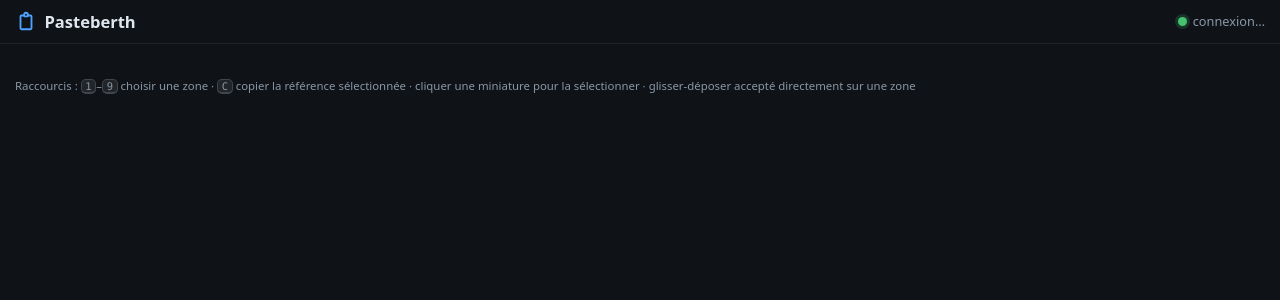
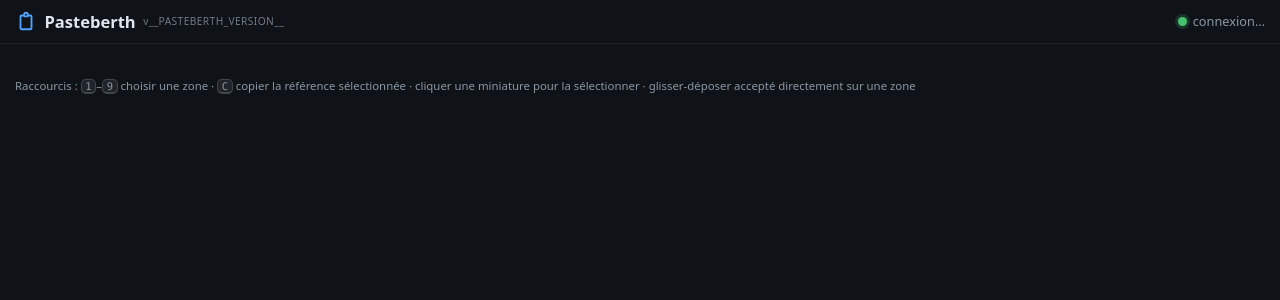
Before and after one commit to Fade78/pasteberth, a Python web app: template pasteberth/templates/index.html in a window 1280 px wide. Shown: the top 300 px of the page. Run offline with Jinja, Linux system fonts and the light colour scheme; the template is opened without the code that fills it, so the values that code supplies are empty.

Commit message:
Affiche la version dans l interface

```diff
--- a/pasteberth/__init__.py
+++ b/pasteberth/__init__.py
@@ -1,3 +1,3 @@
 """Pasteberth : pont clipboard navigateur -> filesystem du harness."""
 
-__version__ = "1.0.0"
+__version__ = "1.0.1"
--- a/pasteberth/static/style.css
+++ b/pasteberth/static/style.css
@@ -45,6 +45,14 @@
   font-size: 1.1rem;
   font-weight: 650;
   margin: 0;
+}
+
+.brand-version {
+  color: var(--muted);
+  font-size: 0.68rem;
+  font-weight: 500;
+  letter-spacing: 0.04em;
+  opacity: 0.78;
 }
 
 .brand-icon { width: 22px; height: 22px; fill: var(--accent); }
--- a/pasteberth/templates/index.html
+++ b/pasteberth/templates/index.html
@@ -14,7 +14,7 @@
     <svg class="brand-icon" viewBox="0 0 24 24" aria-hidden="true" focusable="false">
       <path d="M12 2a3 3 0 0 0-3 3H7a2 2 0 0 0-2 2v13a2 2 0 0 0 2 2h10a2 2 0 0 0 2-2V7a2 2 0 0 0-2-2h-2a3 3 0 0 0-3-3zm0 2a1 1 0 0 1 1 1v1h-2V5a1 1 0 0 1 1-1zM7 7h2.17c.41.59 1.04 1 1.83 1h2c.79 0 1.42-.41 1.83-1H17v13H7V7z"/>
     </svg>
-    Pasteberth
+    Pasteberth <span class="brand-version">v__PASTEBERTH_VERSION__</span>
   </h1>
   <div class="topbar-right">
     <span id="status" class="status" role="status"><span class="dot"></span><span id="status-text">connexion…</span></span>
--- a/pasteberth/webapp.py
+++ b/pasteberth/webapp.py
@@ -27,6 +27,7 @@
 from http.server import BaseHTTPRequestHandler
 from pathlib import Path
 
+from pasteberth import __version__
 from pasteberth.auth import LoginRateLimiter, SessionStore, load_password_hash, verify_password
 from pasteberth.config import Config
 from pasteberth.multipart import MultipartError, extract_boundary, parse_multipart
@@ -513,6 +514,7 @@
             except OSError:
                 self._error(500, "internal", "interface indisponible")
                 return
+            data = data.replace(b"__PASTEBERTH_VERSION__", __version__.encode("ascii"))
             self._finish(200, "text/html; charset=utf-8", data)
 
         def _redirect(self, location: str, status: int = 303) -> None:
--- a/pyproject.toml
+++ b/pyproject.toml
@@ -4,7 +4,7 @@
 
 [project]
 name = "pasteberth"
-version = "1.0.0"
+version = "1.0.1"
 description = "Clipboard-to-filesystem bridge for remote CLI/TUI harnesses (OpenCode and friends)"
 readme = "README.md"
 requires-python = ">=3.11"
```
Also changed, not shown: tests/test_frontend.py (+5 -0 lines), tests/test_webapp.py (+3 -0 lines).
